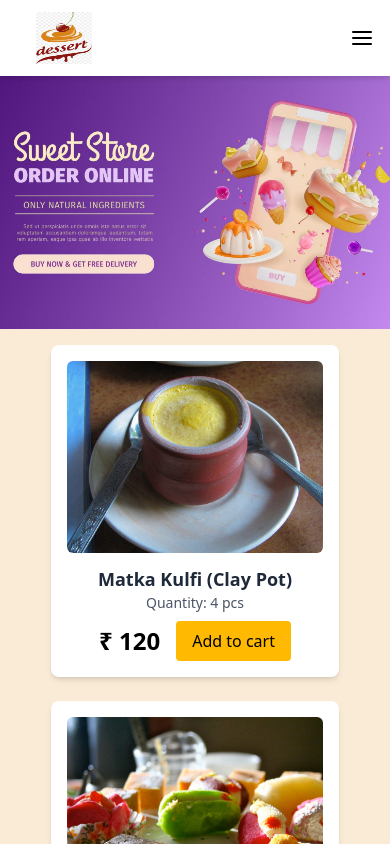
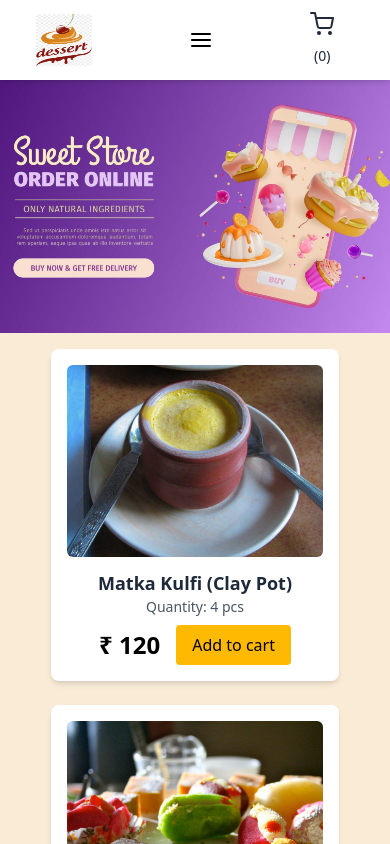
Before and after one commit to kamlakanwar/sweets-e-commerce, a React (Vite) app: page / in a window 390 px wide. Shown: the top 844 px of the page. Built offline with nearby package versions, Linux system fonts and the light colour scheme.

Commit message:
Update Navbar.jsx

```diff
--- a/src/components/Navbar.jsx
+++ b/src/components/Navbar.jsx
@@ -38,18 +38,19 @@ const Navbar = () => {
         <Link to="/" className="text-gray-700 hover:text-gray-600 font-medium">Home</Link>
         <Link to="/products" className="text-gray-700 hover:text-gray-600 font-medium">Products</Link>
         <Link to="/contact" className="text-gray-700 hover:text-gray-600 font-medium">Contact</Link>
-
+         <Link to="/cart" className="text-gray-800 hover:text-amber-500 text-2xl md:flex mr-10">
+          <FiShoppingCart className="cursor-pointer" onClick={() => navigate("/Cart")} />
+          <span className="ml-1 text-sm">({cartItems.length})</span>
+        </Link>
         <button
           onClick={handleAuthClick}
           className="bg-yellow-600 cursor-pointer text-white py-1 px-4 rounded hover:bg-yellow-700 mr-5"
         >
           {loggedIn ? "Logout" : "Login"}
         </button>
-          <Link to="/cart" className="text-gray-800 hover:text-amber-500 text-2xl md:flex mr-10">
-          <FiShoppingCart className="cursor-pointer" onClick={() => navigate("/Cart")} />
-          <span className="ml-1 text-sm">({cartItems.length})</span>
-        </Link>
+
       </nav>
+
 
       {/* Hamburger Icon (Mobile) */}
       <div className="md:hidden text-2xl cursor-pointer" onClick={toggleMenu}>
@@ -75,6 +76,11 @@ const Navbar = () => {
           </button>
         </div>
       )}
+
+        <Link to="/cart" className="text-gray-800 hover:text-amber-500 text-2xl md:flex mr-10">
+          <FiShoppingCart className="cursor-pointer" onClick={() => navigate("/Cart")} />
+          <span className="ml-1 text-sm">({cartItems.length})</span>
+        </Link>
     </div>
   );
 };
```
